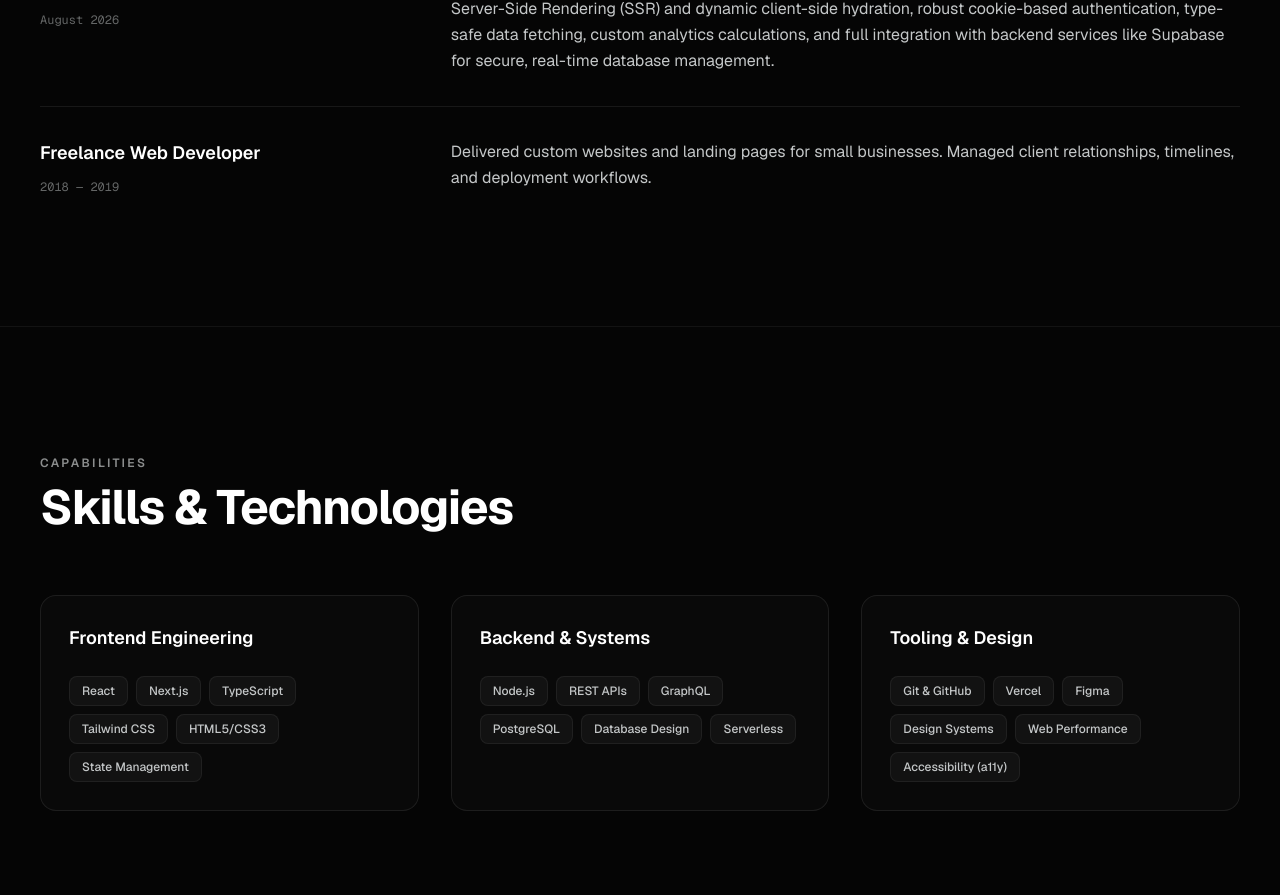
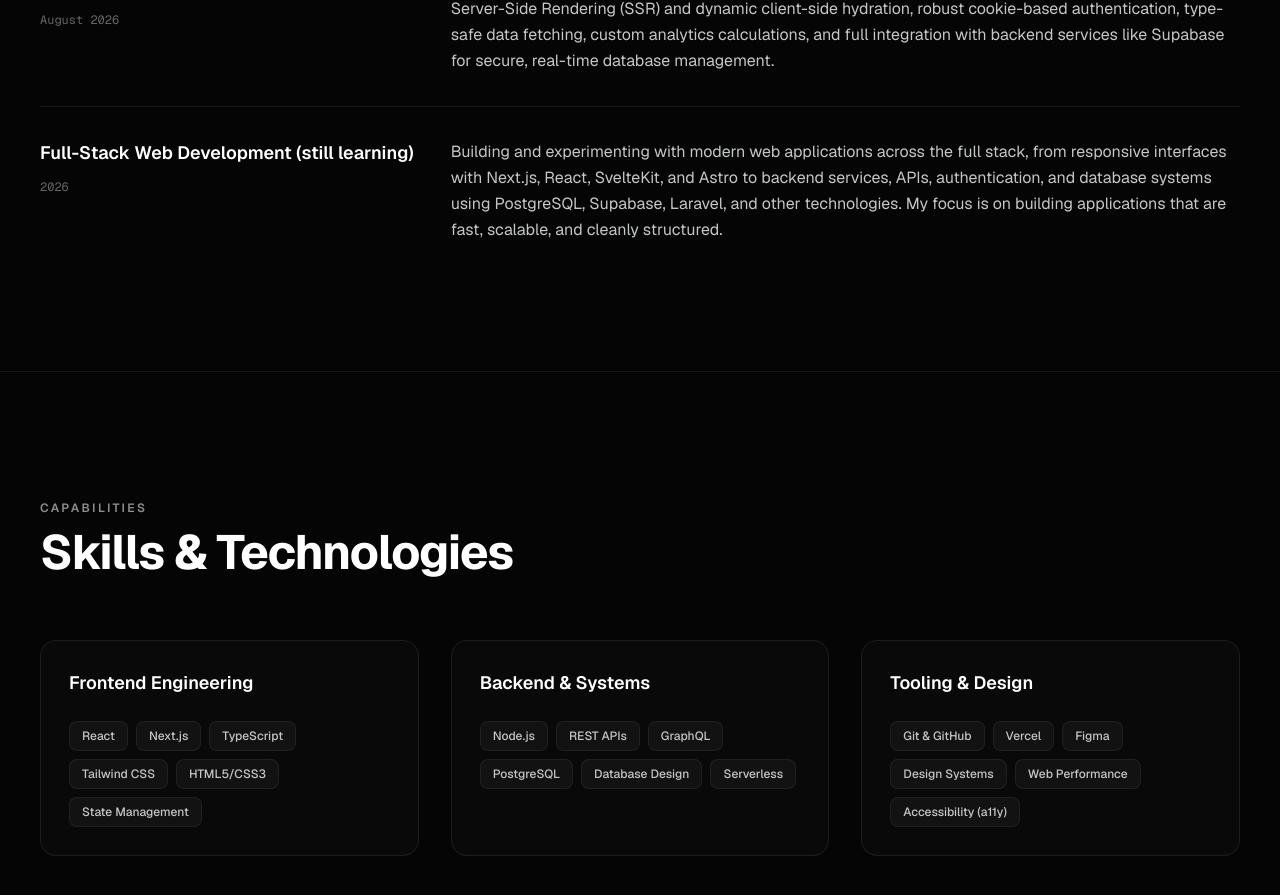
Before and after one commit to richiedavie/nextportjs, a Next.js app: page / in a window 1280 px wide. Shown: the part 6791-7686 px from the top of the page. Built offline with nearby package versions, Linux system fonts and the light colour scheme.

Commit message:
or pvp boss

```diff
--- a/components/sections/ExperienceSection.tsx
+++ b/components/sections/ExperienceSection.tsx
@@ -37,10 +37,10 @@ const experiences: ExperienceItem[] = [
       "I specialize in building high-performance, scalable web applications using the App Router architecture, Server and Client Components, Server Actions, and optimized API Routes. My mastery spans seamless Server-Side Rendering (SSR) and dynamic client-side hydration, robust cookie-based authentication, type-safe data fetching, custom analytics calculations, and full integration with backend services like Supabase for secure, real-time database management.",
   },
   {
-    role: "Freelance Web Developer",
-    period: "2018 — 2019",
+    role: "Full-Stack Web Development (still learning)",
+    period: "2026",
     description:
-      "Delivered custom websites and landing pages for small businesses. Managed client relationships, timelines, and deployment workflows.",
+      "Building and experimenting with modern web applications across the full stack, from responsive interfaces with Next.js, React, SvelteKit, and Astro to backend services, APIs, authentication, and database systems using PostgreSQL, Supabase, Laravel, and other technologies. My focus is on building applications that are fast, scalable, and cleanly structured.",
   },
 ];
 
```
